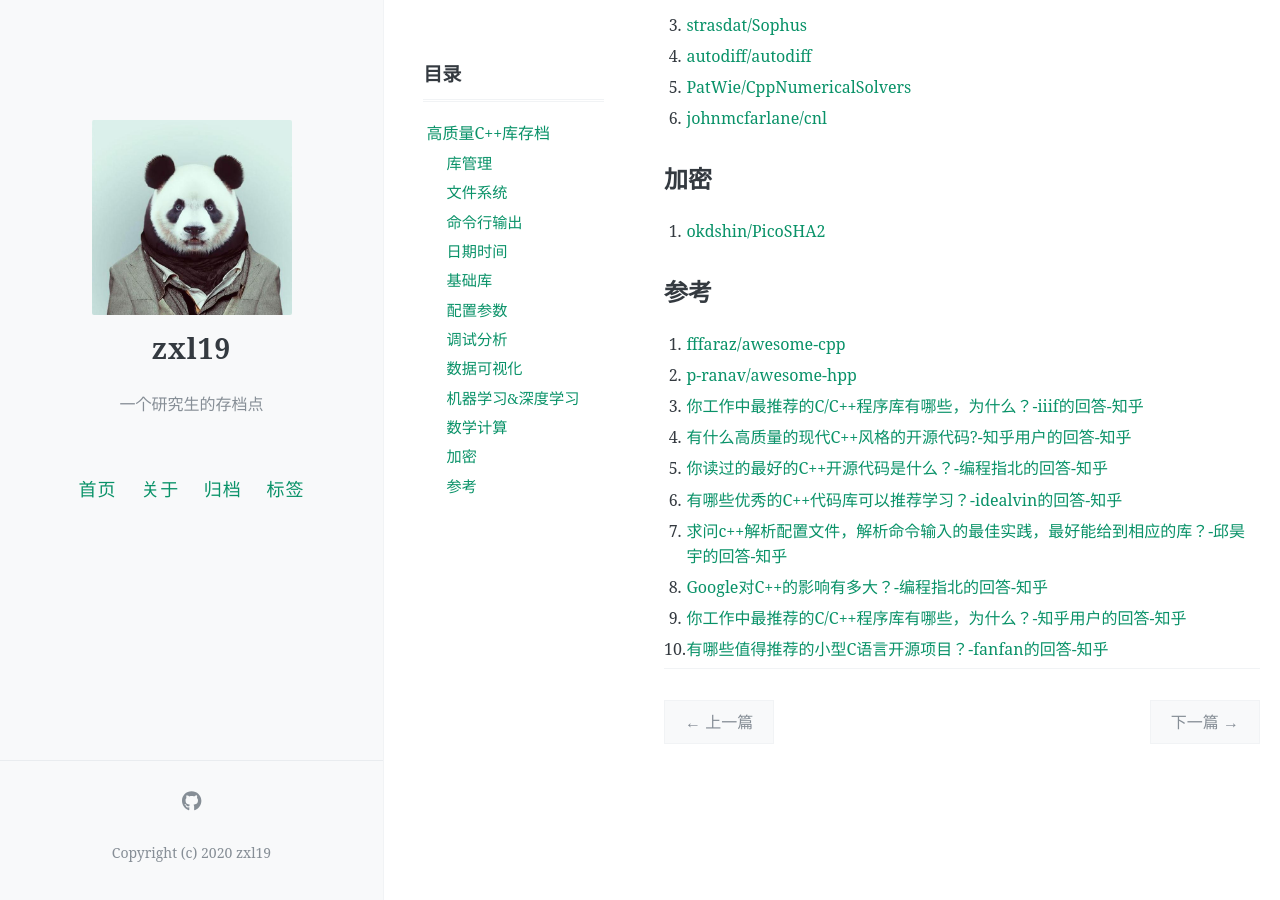
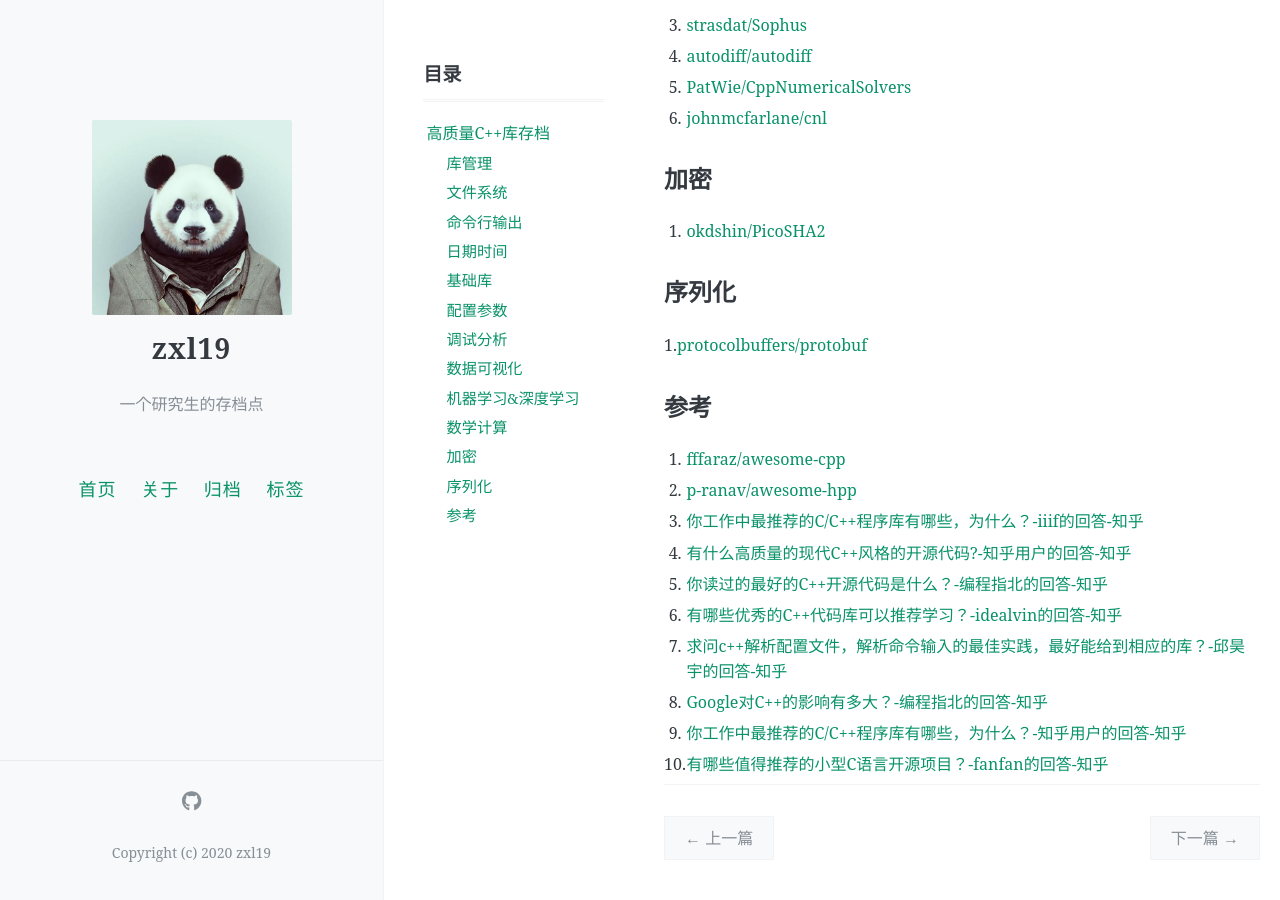
Before and after one commit to zxl19/zxl19.github.io, a Jekyll site: the page built from _posts/2021-06-01-cpp-library.md, in a window 1280 px wide and 900 px high, scrolled down 2265 px. Built offline with Jekyll 4.4.1, drawn with Linux system fonts in a browser that asks for light colours; comment, search, counter and statistics services are not loaded.

Commit message:
Update Posts

```diff
--- a/_posts/2021-06-01-cpp-library.md
+++ b/_posts/2021-06-01-cpp-library.md
@@ -92,6 +92,10 @@ pinned: false
 
 1. [okdshin/PicoSHA2](https://github.com/okdshin/PicoSHA2)
 
+## 序列化
+
+1.[protocolbuffers/protobuf](https://github.com/protocolbuffers/protobuf)
+
 ## 参考
 
 1. [fffaraz/awesome-cpp](https://github.com/fffaraz/awesome-cpp)
```
Also changed, not shown: _posts/2021-05-22-cpp-material.md (+1 -0 lines).
